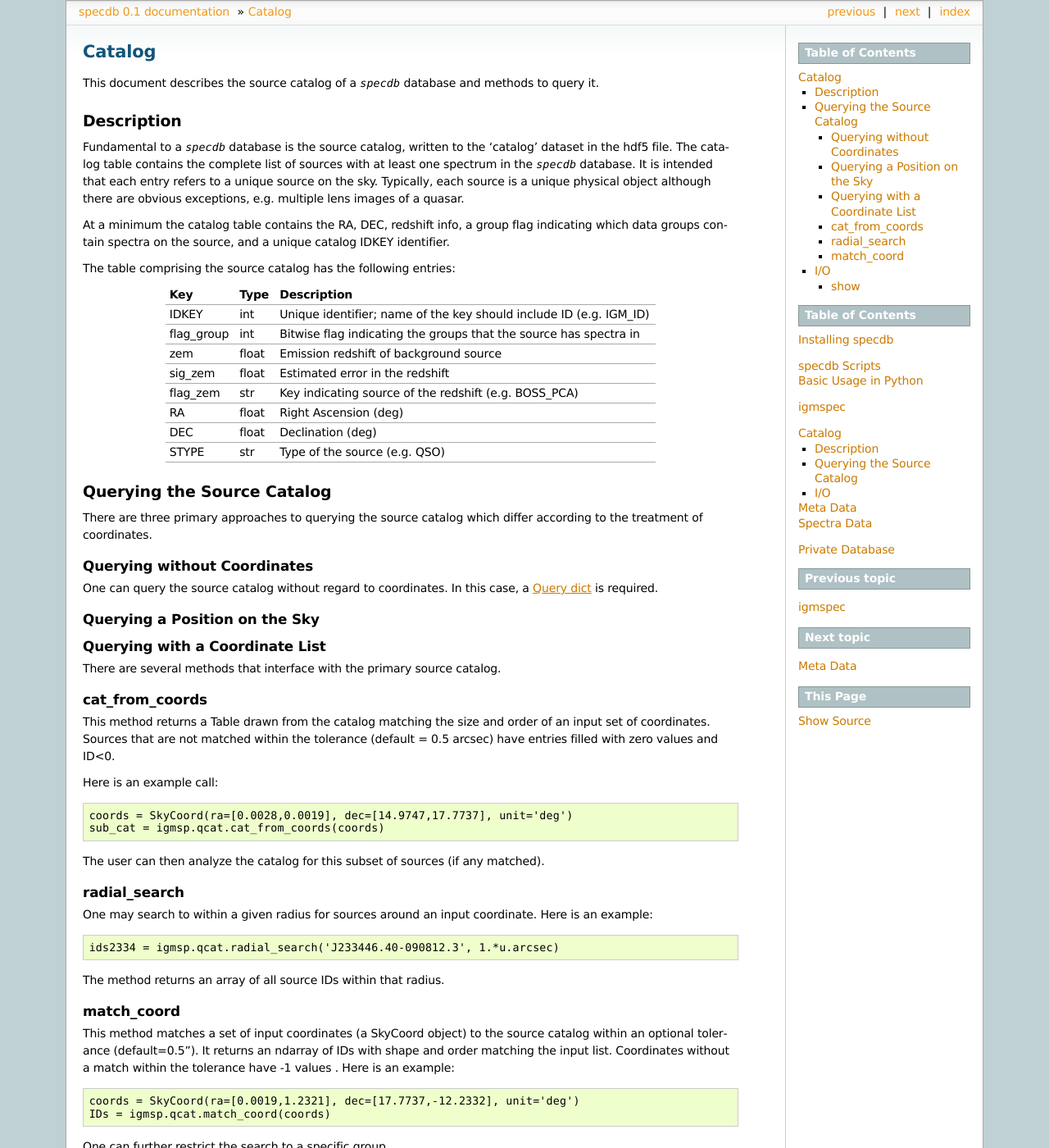
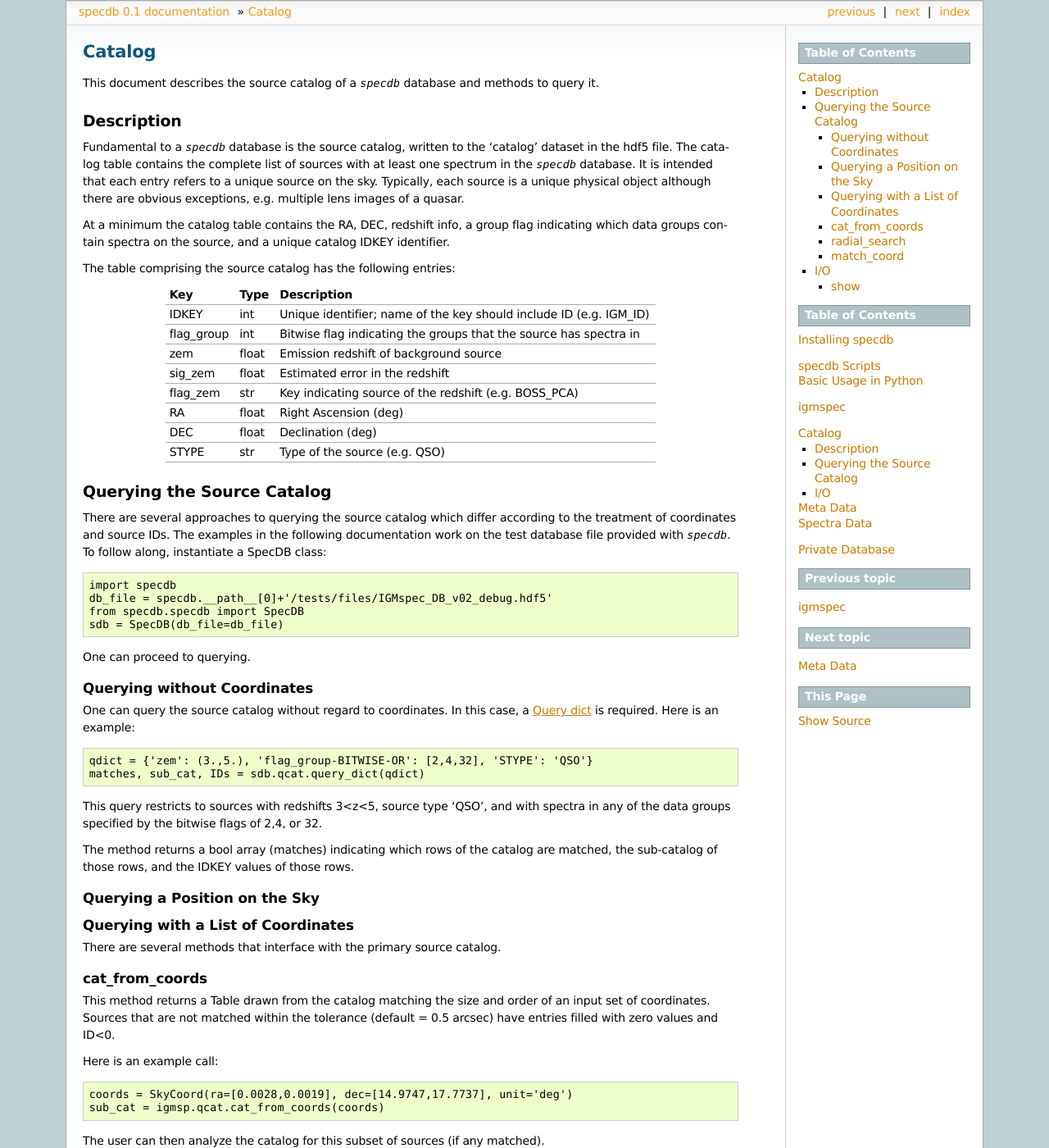
Before and after one commit to specdb/specdb, a Sphinx documentation site: the page built from docs/catalog.rst, in a window 1280 px wide and 1400 px high. Shown: the whole window at 82% size. Built offline with Sphinx 7.4.7, drawn with Linux system fonts in a browser that asks for light colours; pages that are not in the unit, such as notebooks, are missing from menus.

Commit message:
query without coords

```diff
--- a/docs/catalog.rst
+++ b/docs/catalog.rst
@@ -47,21 +47,42 @@ STYPE       str      Type of the source (e.g. QSO)
 Querying the Source Catalog
 ===========================
 
-There are three primary approaches to querying the source catalog
-which differ according to the treatment of coordinates.
+There are several approaches to querying the source catalog
+which differ according to the treatment of coordinates and
+source IDs.  The examples in the following documentation
+work on the test database file provided with `specdb`.
+To follow along, instantiate a SpecDB class::
+
+    import specdb
+    db_file = specdb.__path__[0]+'/tests/files/IGMspec_DB_v02_debug.hdf5'
+    from specdb.specdb import SpecDB
+    sdb = SpecDB(db_file=db_file)
+
+One can proceed to querying.
 
 Querying without Coordinates
 ----------------------------
 
 One can query the source catalog without regard
 to coordinates.  In this case, a :doc:`query_dict`
-is required.
+is required.  Here is an example::
+
+    qdict = {'zem': (3.,5.), 'flag_group-BITWISE-OR': [2,4,32], 'STYPE': 'QSO'}
+    matches, sub_cat, IDs = sdb.qcat.query_dict(qdict)
+
+This query restricts to sources with redshifts 3<z<5,
+source type 'QSO', and with spectra in any of the data
+groups specified by the bitwise flags of 2,4, or 32.
+
+The method returns a bool array (matches) indicating which
+rows of the catalog are matched, the sub-catalog of those rows,
+and the IDKEY values of those rows.
 
 Querying a Position on the Sky
 ------------------------------
 
-Querying with a Coordinate List
--------------------------------
+Querying with a List of Coordinates
+-----------------------------------
 
 There are several methods that interface with the primary
 source catalog.
```
Also changed, not shown: docs/query_dict.rst (+7 -2 lines), 3 other files.
